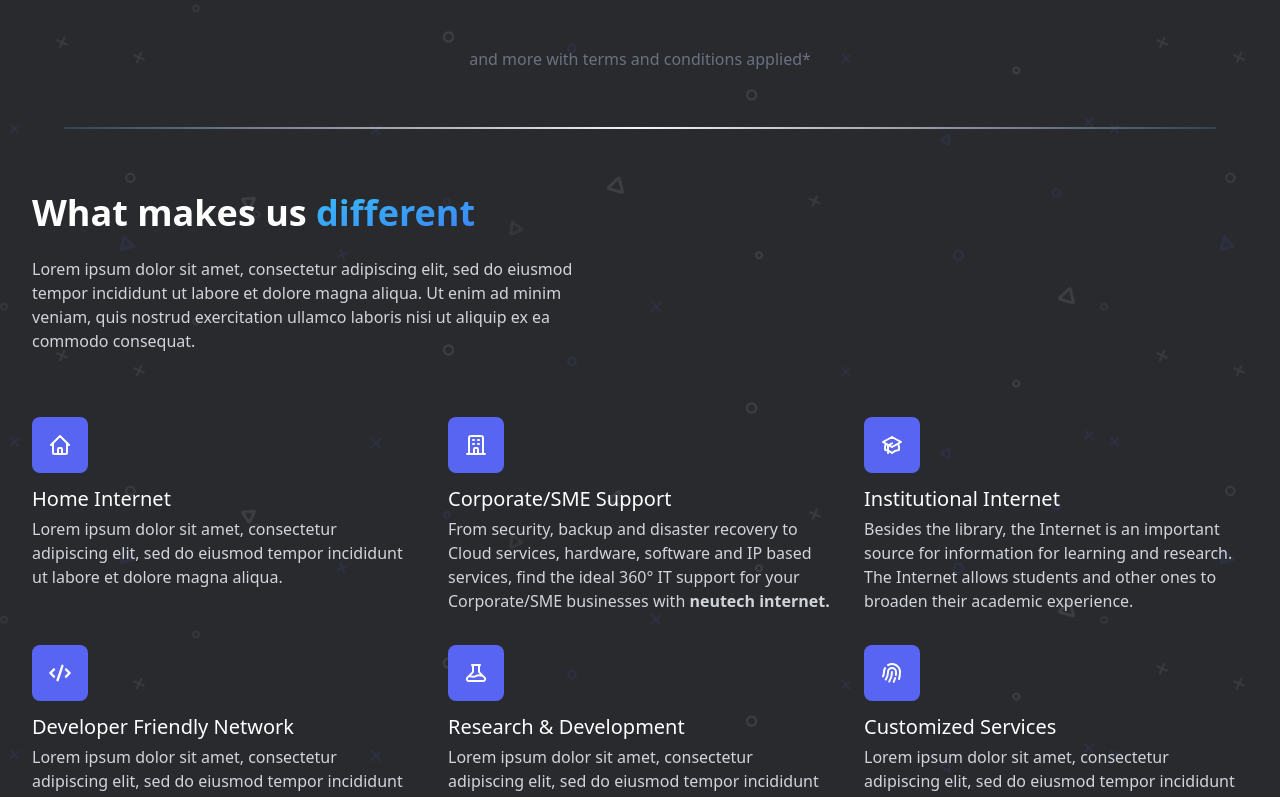
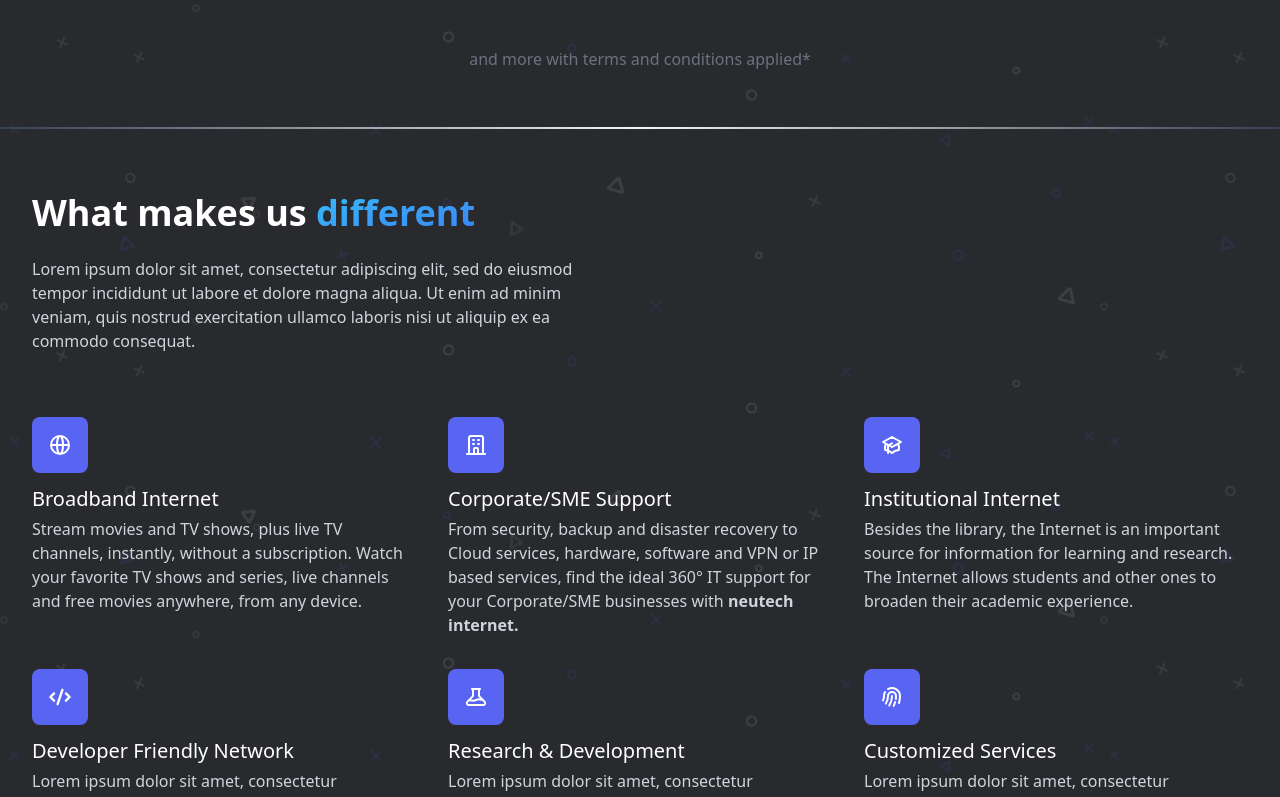
Before and after one commit to bobalok/brainfreeze, a Next.js app: page / in a window 1280 px wide. Shown: the part 1042-1839 px from the top of the page. Built offline with nearby package versions, Linux system fonts and the light colour scheme.

Commit message:
more little fixes

```diff
--- a/pages/index.js
+++ b/pages/index.js
@@ -137,7 +137,7 @@ export default function Home() {
           </div>
         </section>
 
-        <div className="max-w-6xl w-full h-[2.5px] bg-gradient-to-l from-gray-700 via-gray-100 to-gray-700"></div>
+        <div className="max-w-screen-xl w-full h-[2.5px] bg-gradient-to-l from-gray-700 via-gray-100 to-gray-700"></div>
 
         <section className="text-white">
           <div className="max-w-screen-xl px-4 py-16 sm:px-6 lg:px-8">
@@ -171,18 +171,19 @@ export default function Home() {
                       strokeLinecap="round"
                       strokeLinejoin="round"
                       strokeWidth={2}
-                      d="M3 12l2-2m0 0l7-7 7 7M5 10v10a1 1 0 001 1h3m10-11l2 2m-2-2v10a1 1 0 01-1 1h-3m-6 0a1 1 0 001-1v-4a1 1 0 011-1h2a1 1 0 011 1v4a1 1 0 001 1m-6 0h6"
+                      d="M21 12a9 9 0 01-9 9m9-9a9 9 0 00-9-9m9 9H3m9 9a9 9 0 01-9-9m9 9c1.657 0 3-4.03 3-9s-1.343-9-3-9m0 18c-1.657 0-3-4.03-3-9s1.343-9 3-9m-9 9a9 9 0 019-9"
                     />
                   </svg>
                 </span>
 
                 <div className="ml-3 md:mt-3 md:ml-0">
-                  <dt className="text-xl font-medium">Home Internet</dt>
+                  <dt className="text-xl font-medium">Broadband Internet</dt>
 
                   <dd className="mt-1 text-gray-300">
-                    Lorem ipsum dolor sit amet, consectetur adipiscing elit, sed
-                    do eiusmod tempor incididunt ut labore et dolore magna
-                    aliqua.
+                    Stream movies and TV shows, plus live TV channels,
+                    instantly, without a subscription. Watch your favorite TV
+                    shows and series, live channels and free movies anywhere,
+                    from any device.
                   </dd>
                 </div>
               </div>
@@ -210,8 +211,9 @@ export default function Home() {
 
                   <dd className="mt-1 text-gray-300">
                     From security, backup and disaster recovery to Cloud
-                    services, hardware, software and IP based services, find the
-                    ideal 360° IT support for your Corporate/SME businesses with{' '}
+                    services, hardware, software and VPN or IP based services,
+                    find the ideal 360° IT support for your Corporate/SME
+                    businesses with{' '}
                     <span className="font-bold">neutech internet.</span>
                   </dd>
                 </div>
@@ -342,7 +344,7 @@ export default function Home() {
             </dl>
           </div>
         </section>
-        <div className="max-w-6xl w-full h-[2.5px] bg-gradient-to-l from-gray-700 via-gray-100 to-gray-700"></div>
+        <div className="max-w-screen-xl w-full h-[1.5px] bg-gradient-to-l from-gray-700 via-gray-100 to-gray-700"></div>
       </div>
     </>
   );
```
